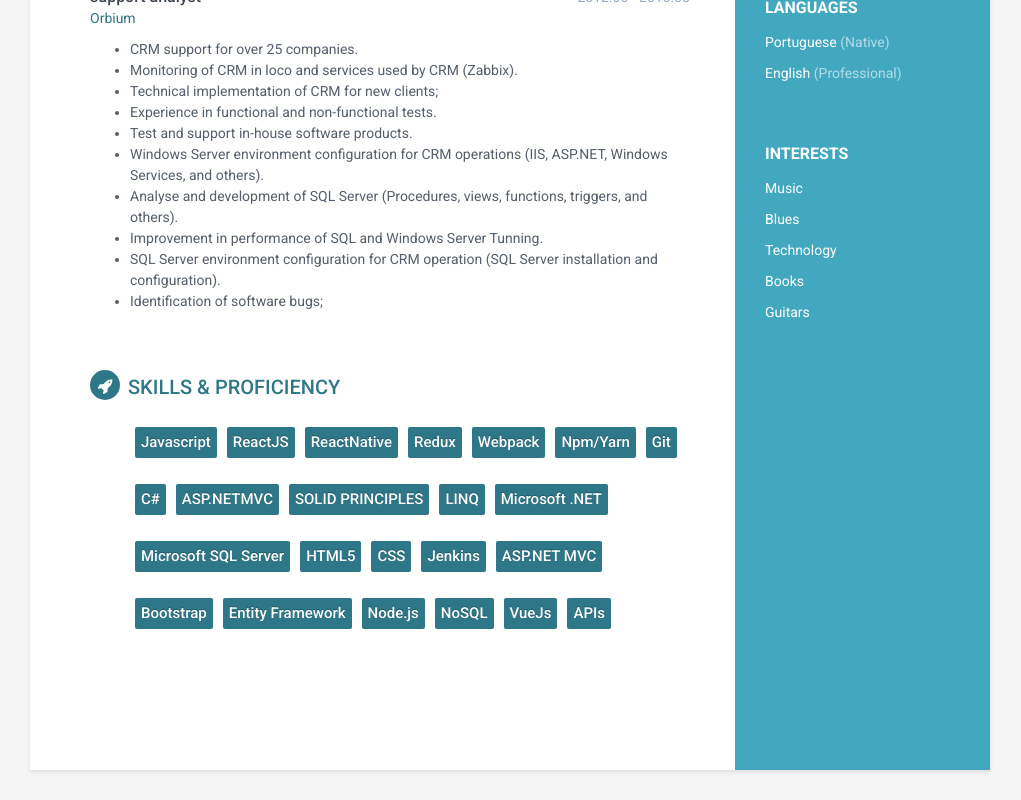
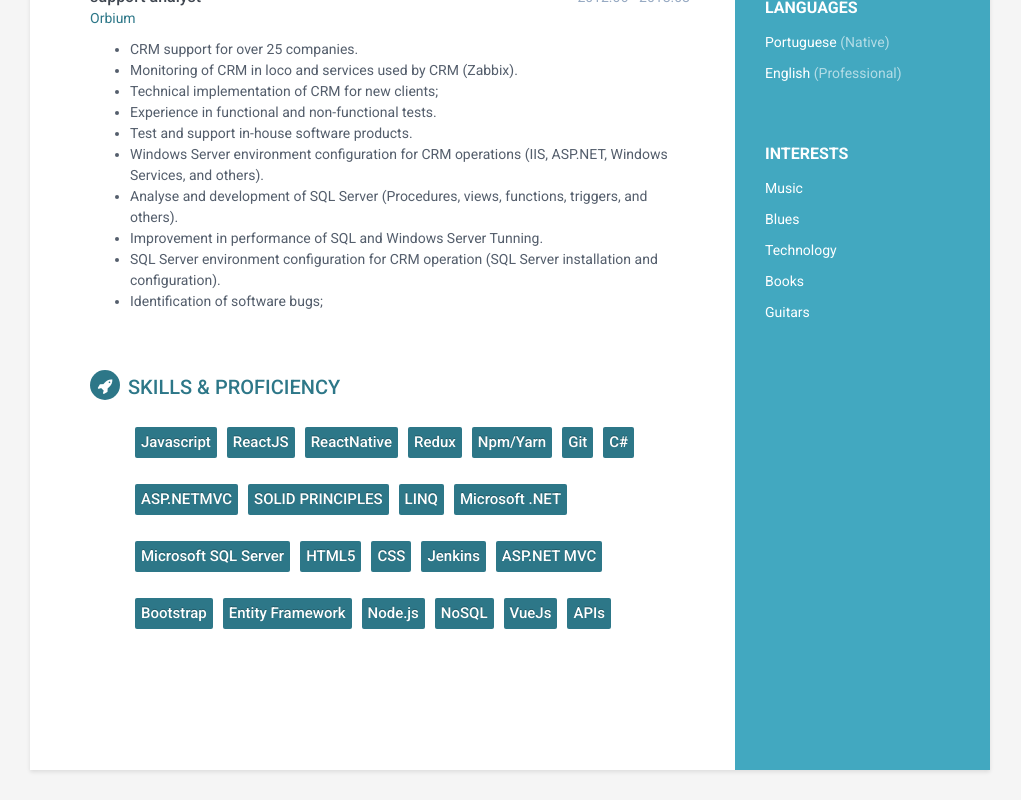
Before and after one commit to CaioRagazzi/cv, a React app: page / in a window 1280 px wide. Shown: the part 930-1730 px from the top of the page, without its empty margins (130-1151 px from the left). Built offline with nearby package versions, Linux system fonts and the light colour scheme.

Commit message:
remoção tag

```diff
--- a/src/data/tags.js
+++ b/src/data/tags.js
@@ -6,7 +6,6 @@ export const tags = {
     'ReactJS',
     'ReactNative',
     'Redux',
-    'Webpack',
     'Npm/Yarn',
     'Git',
     'C#',
```
